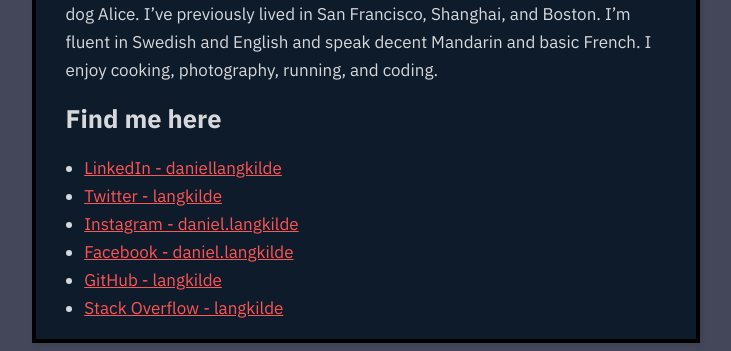
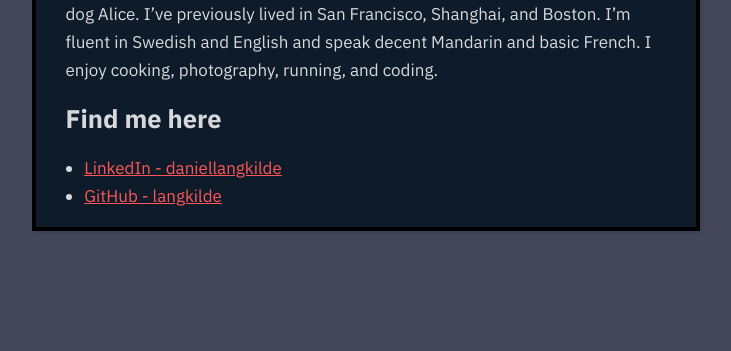
Before and after one commit to dlangk/langkilde, a Flask app: page /about in a window 1280 px wide. Shown: the part 857-1208 px from the top of the page, without its empty margins (274-1005 px from the left). After the commit the page ends 1088 px from the top, so only its background shows below. Run offline with Flask 3, Linux system fonts and the light colour scheme.

Commit message:
reduce listed online profiles

```diff
--- a/templates/about.html
+++ b/templates/about.html
@@ -18,13 +18,7 @@
         <h2>Find me here</h2>
         <ul>
             <li><a href="https://linkedin.com/in/daniellangkilde" target="_blank">LinkedIn - daniellangkilde</a></li>
-            <li><a href="https://twitter.com/langkilde" target="_blank">Twitter - langkilde</a></li>
-            <li><a href="https://instagram.com/daniel.langkilde" target="_blank">Instagram - daniel.langkilde</a></li>
-            <li><a href="https://facebook.com/daniel.langkilde" target="_blank">Facebook - daniel.langkilde</a></li>
-            <li><a href="https://github.com/langkilde" target="_blank">GitHub - langkilde</a></li>
-            <li><a href="https://stackoverflow.com/users/2797999/langkilde" target="_blank">Stack Overflow -
-                langkilde</a>
-            </li>
+            <li><a href="https://github.com/dlangk" target="_blank">GitHub - langkilde</a></li>
         </ul>
     </div>
 
```
